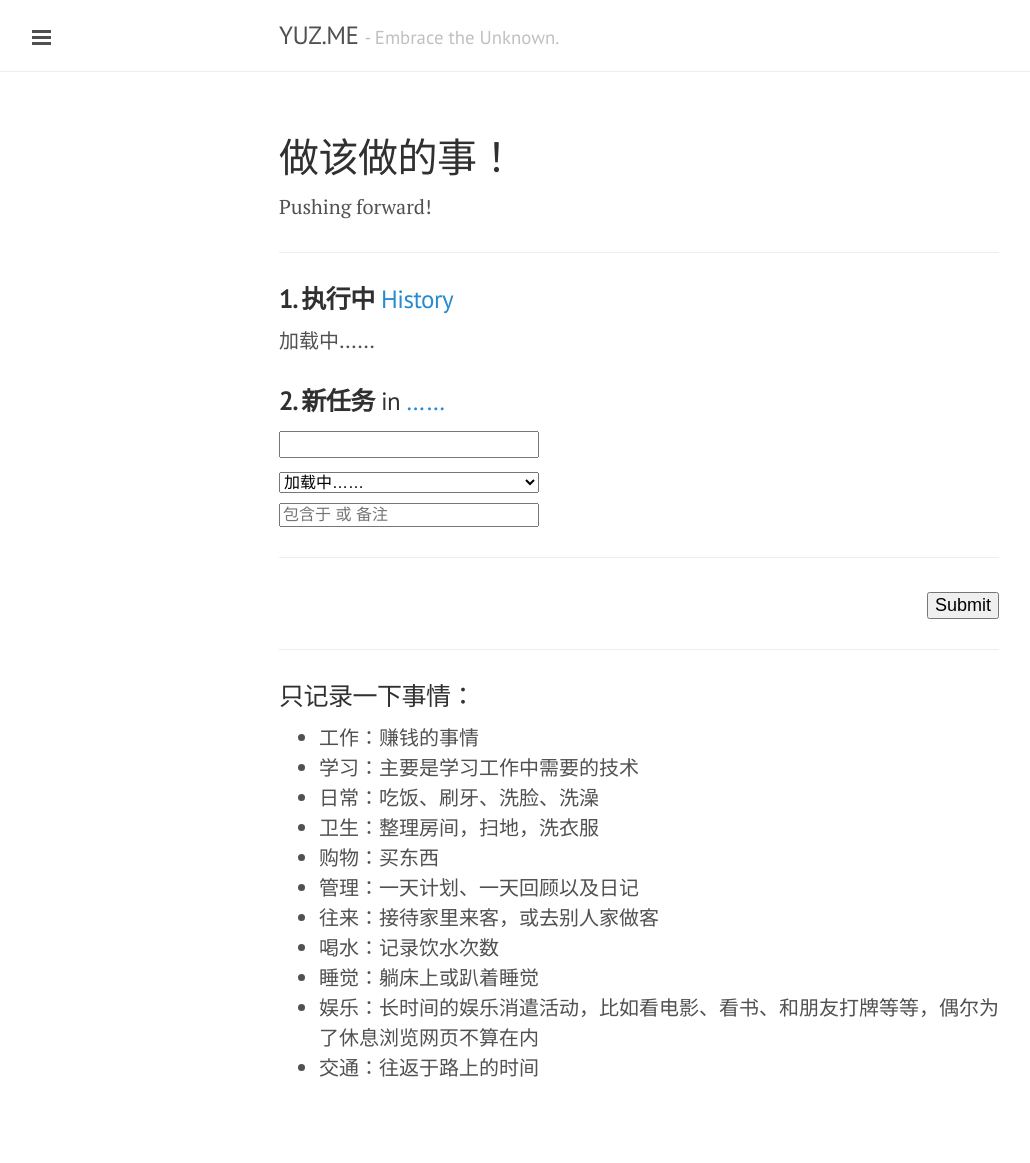
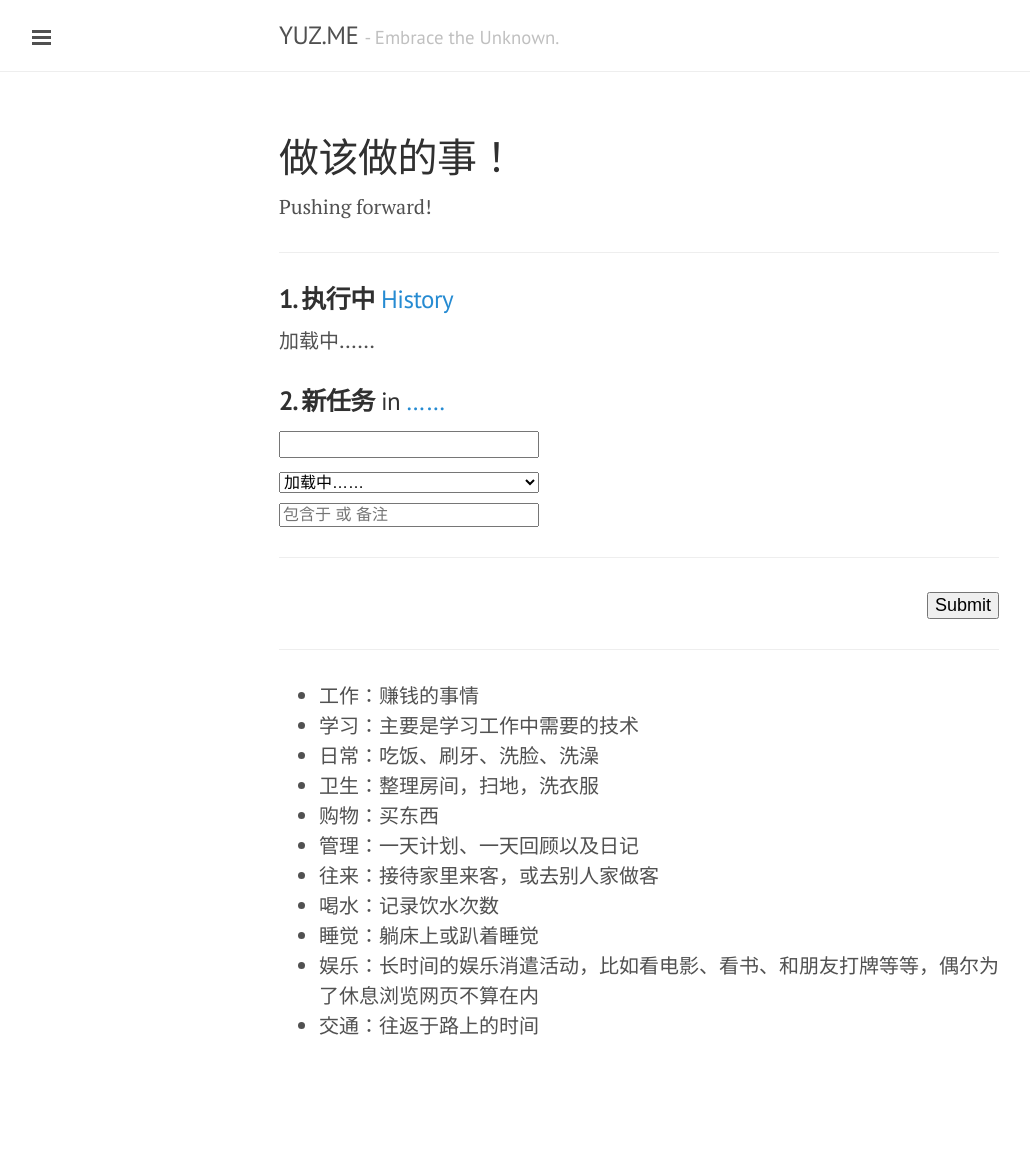
Before and after one commit to yusite/yuz.me, a Jekyll site: the page built from log.md, in a window 1280 px wide. Shown: the whole page, without its empty margins (1-1031 px from the left). Built offline with Jekyll 4.4.1, drawn with Linux system fonts in a browser that asks for light colours; Markdown is read by kramdown in place of the engine named in the settings; after the commit the page ends 1121 px from its top, so only the background shows below that.

Commit message:
update log page

```diff
--- a/log.md
+++ b/log.md
@@ -39,8 +39,6 @@ Pushing forward!
 
 ---
 
-### 只记录一下事情：
-
 * 工作：赚钱的事情
 * 学习：主要是学习工作中需要的技术
 * 日常：吃饭、刷牙、洗脸、洗澡
```
